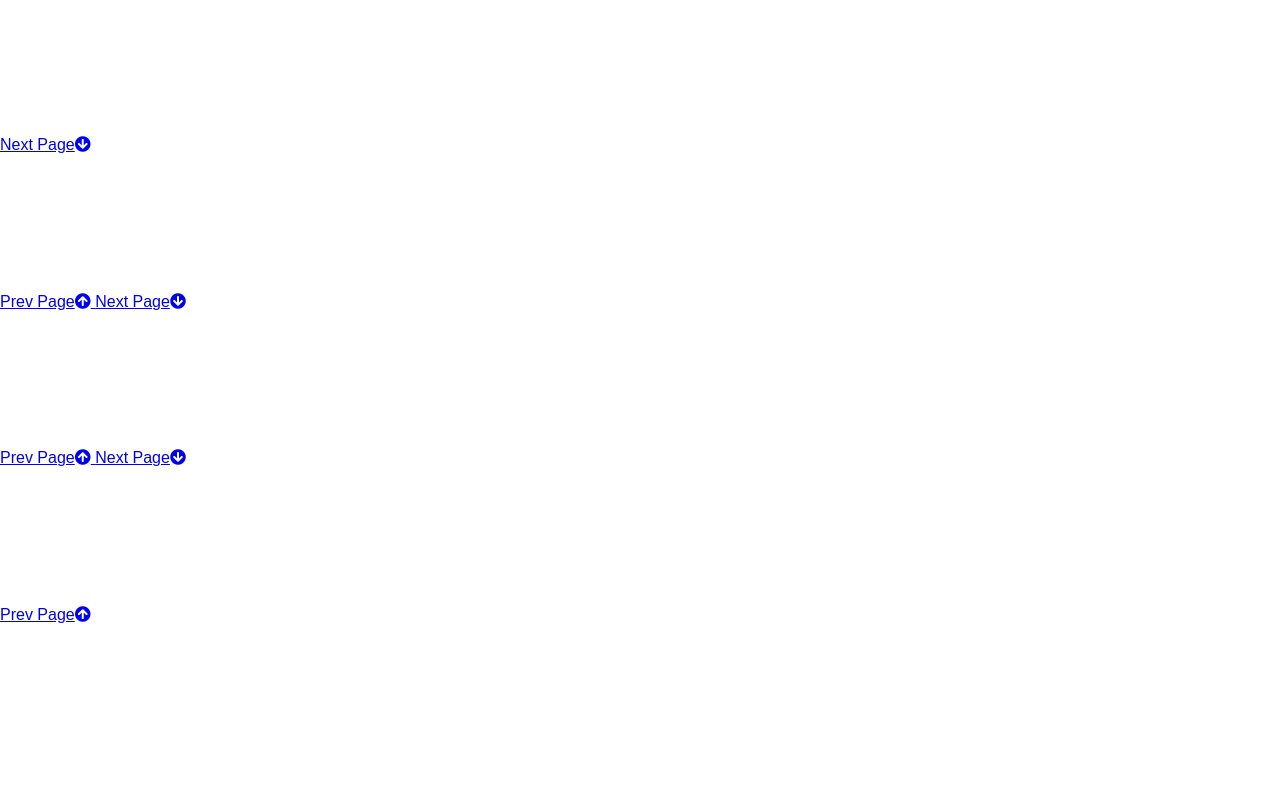
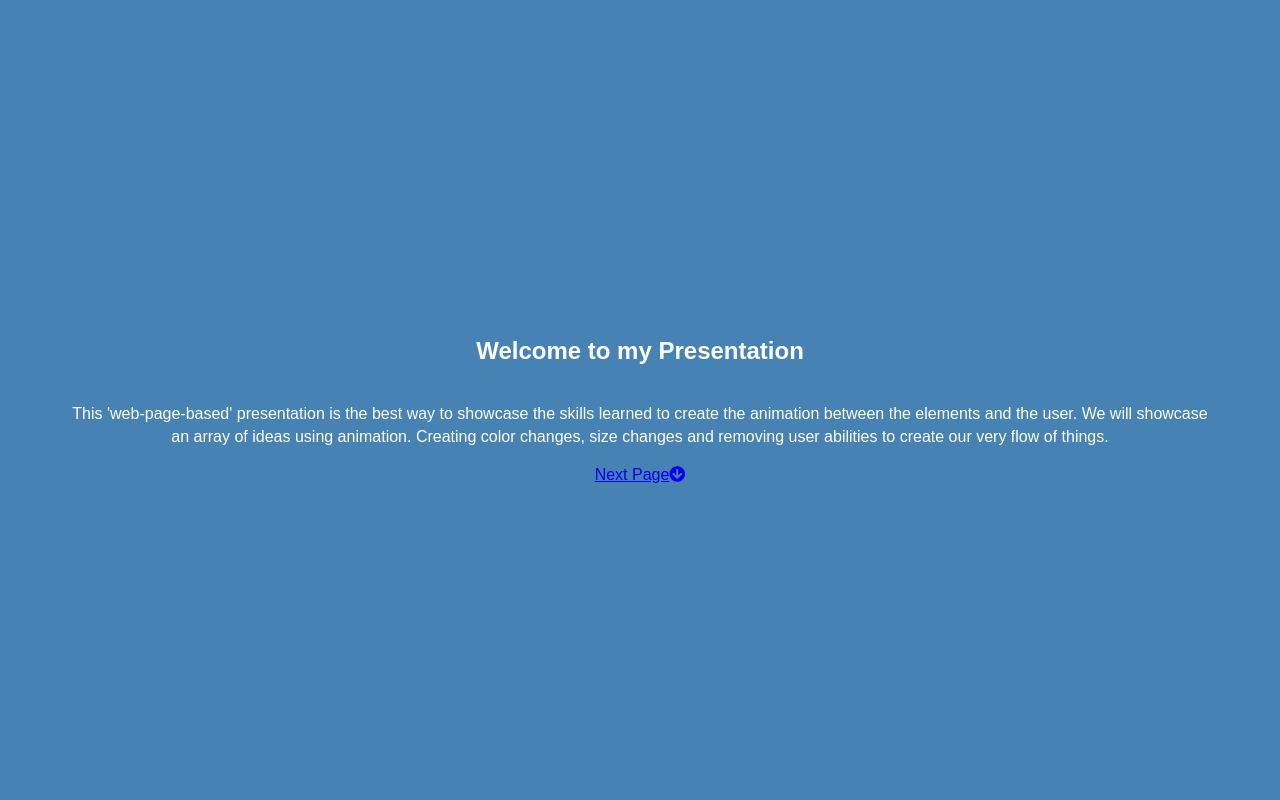
Before and after one commit to jacurtis813/presentation-workflow, a plain HTML site: page index.html in a window 1280 px wide. Shown: the top 800 px of the page. Drawn offline with nearby package versions, Linux system fonts and the light colour scheme.

Commit message:
Create further styling for the presentation project. Update the readme file to follow. Save all changes thus far.

```diff
--- a/assets/css/style.css
+++ b/assets/css/style.css
@@ -19,3 +19,22 @@ body {
 }
 
 /*Page colors*/
+#page-1 { background: var(--page-1-color);}
+#page-2 { background: var(--page-2-color);}
+#page-3 { background: var(--page-3-color);}
+#page-4 { background: var(--page-4-color);}
+
+.page {
+    display: -webkit-box;
+    display: flex;
+    -webkit-box-orient: vertical;
+    -webkit-box-direction: normal;
+            flex-direction: column;
+    height: 100vh;
+    -webkit-box-align: center;
+            align-items: center;
+    -webkit-box-pack: center;
+            justify-content: center;
+    text-align: center;
+    padding: 0 4rem;
+}
```
Also changed, not shown: 1 other file.
